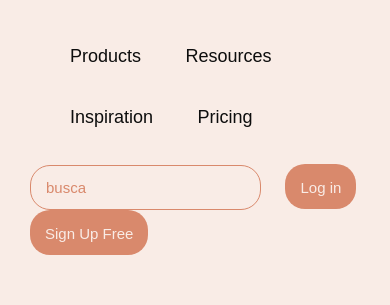
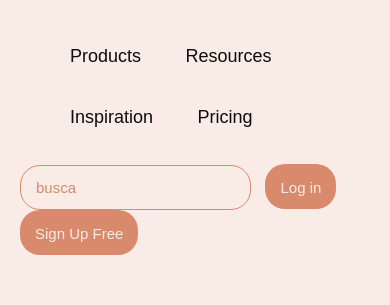
Before and after one commit to antonimatheus/Minha-Landing, a plain HTML site: page index.html in a window 390 px wide. Shown: the top 305 px of the page. Drawn offline with Linux system fonts and the light colour scheme; a web font is replaced by a local one.

Commit message:
Atualização v4

```diff
--- a/estilo/menorstyle.css
+++ b/estilo/menorstyle.css
@@ -6,13 +6,15 @@
         margin: 0 auto;
         padding: 10px;
     }
+
     nav {
         display: flex;
         flex-direction: column;
+        margin: 0 auto;
     }
 
     input {
-        margin-left: 20px;
+        margin-left: 10px;
     }
 
     main {
```
